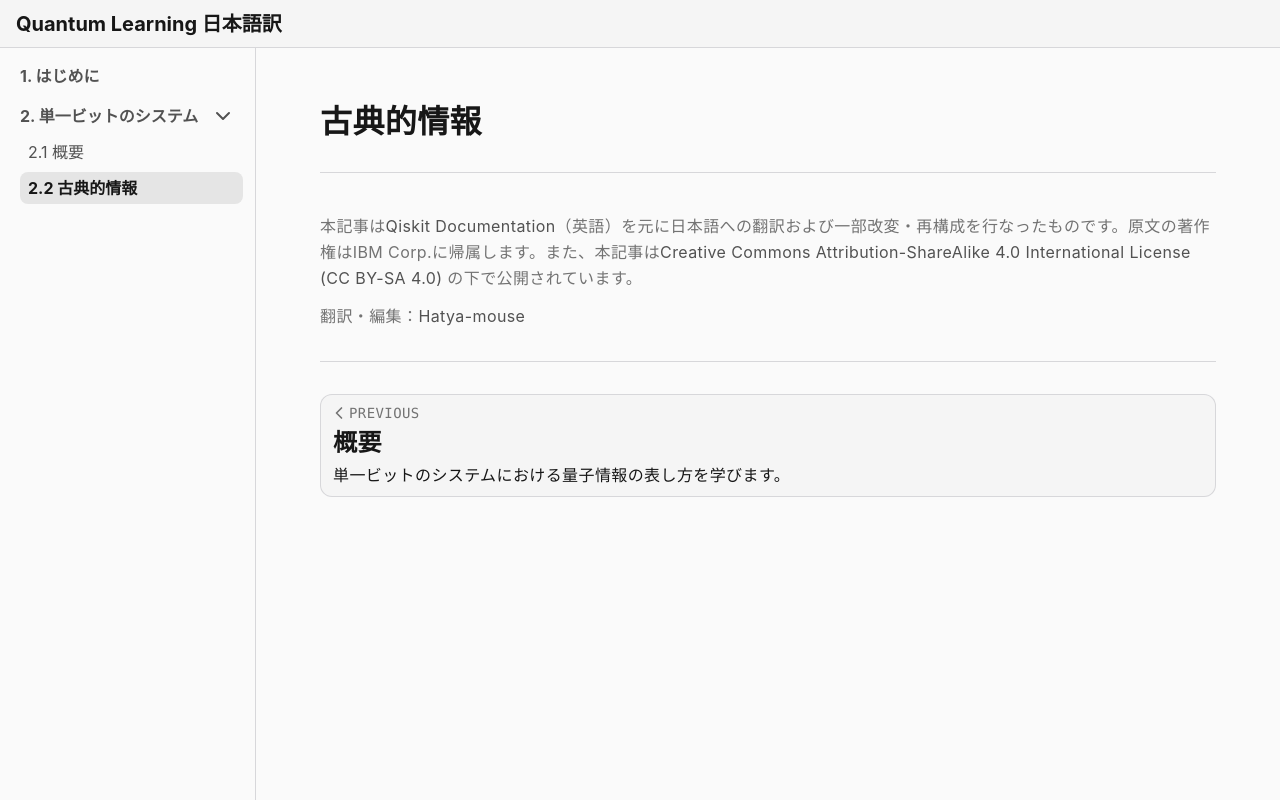
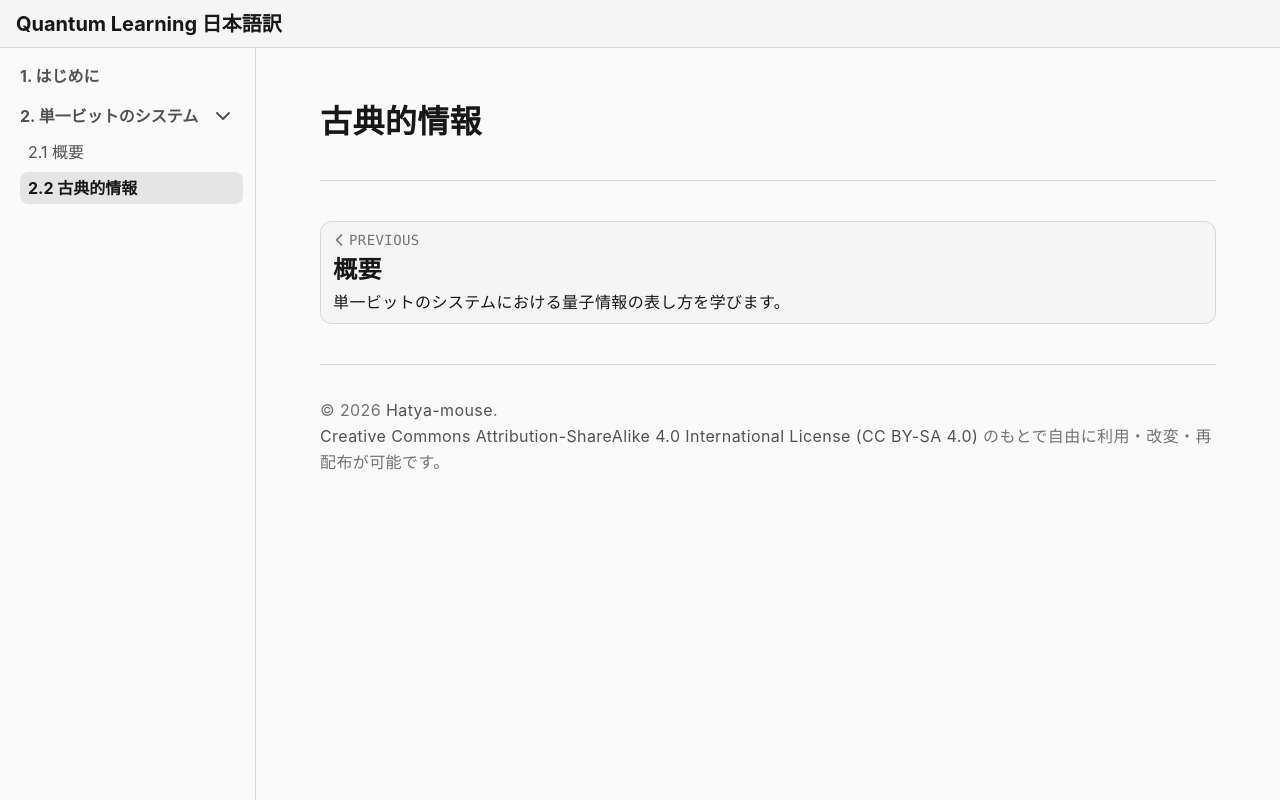
Before and after one commit to hatya-mouse/hatya.dev, a Next.js app: page /quantum-ja/basics-of-quantum-info/single-systems/classical-info in a window 1280 px wide. Built offline with nearby package versions, Linux system fonts and the light colour scheme.

Commit message:
feat: show credits in dyanamic page

```diff
--- a/src/app/quantum-ja/[...slug]/page.tsx
+++ b/src/app/quantum-ja/[...slug]/page.tsx
@@ -2,6 +2,7 @@ import { notFound } from "next/navigation";
 import LinkCardGroup from "@/components/quantum-ja/LinkCardGroup";
 import LinkCard from "@/components/quantum-ja/LinkCard";
 import { getNavigationPagination } from "@/utils/quantum-ja/docOrder";
+import QuantumCredit from "@/components/quantum-ja/QuantumCredit";
 
 interface PageProps {
     params: Promise<{ slug?: string[] }>;
@@ -23,6 +24,7 @@ export default async function QuantumDynamicPage({ params }: PageProps) {
 
     let MDXContent;
     let menuContents;
+    let isTranslation;
 
     try {
         const [mdxModule, menuModule] = await Promise.all([
@@ -32,6 +34,7 @@ export default async function QuantumDynamicPage({ params }: PageProps) {
 
         MDXContent = mdxModule.default;
         menuContents = menuModule.menuContents;
+        isTranslation = mdxModule.metadata?.isTranslation ?? false;
     } catch (error) {
         console.error("Failed to load mdx or menu config:", error);
         notFound();
@@ -82,10 +85,10 @@ export default async function QuantumDynamicPage({ params }: PageProps) {
     }
 
     return (
-        <article className="prose dark:prose-invert max-w-none w-full">
+        <article className="max-w-none w-full flex flex-col gap-4">
             <MDXContent />
 
-            <hr className="my-8 border-(--border)" />
+            <hr className="my-4" />
 
             <LinkCardGroup>
                 {previous && (
@@ -105,6 +108,10 @@ export default async function QuantumDynamicPage({ params }: PageProps) {
                     />
                 )}
             </LinkCardGroup>
+
+            <hr className="my-4" />
+
+            <QuantumCredit notTranslated={isTranslation ?? false} />
         </article>
     );
 }
--- a/src/components/quantum-ja/QuantumCredit.tsx
+++ b/src/components/quantum-ja/QuantumCredit.tsx
@@ -7,7 +7,6 @@ export default function QuantumCredit({
 }) {
     return (
         <div className="text-neutral-500">
-            <hr className="mt-6 mb-10" />
             {notTranslated ? (
                 <div>
                     <p>
--- a/src/contents/quantum-ja/basics-of-quantum-info/intro.mdx
+++ b/src/contents/quantum-ja/basics-of-quantum-info/intro.mdx
@@ -1,10 +1,7 @@
-import QuantumCredit from "@/components/quantum-ja/QuantumCredit";
-import LinkCardGroup from "@/components/quantum-ja/LinkCardGroup";
-import LinkCard from "@/components/quantum-ja/LinkCard";
-
 export const metadata = {
     title: "量子情報の入門",
     description: "量子コンピュータにおけるデータの表し方や古典ビットとの相違点、量子ビットの状態について学びます。",
+    isTranslation: true,
 };
 
 # はじめに
@@ -42,5 +39,3 @@ export const metadata = {
 
 「量子情報の基礎」のバッジを獲得するには、試験に合格する必要があります。
 テストに合格すると、Credlyによってバッジを獲得したことが通知されます。
-
-<QuantumCredit />
--- a/src/contents/quantum-ja/basics-of-quantum-info/single-systems/classical-info.mdx
+++ b/src/contents/quantum-ja/basics-of-quantum-info/single-systems/classical-info.mdx
@@ -5,8 +5,7 @@ import LinkCard from "@/components/quantum-ja/LinkCard";
 export const metadata = {
     title: "古典的情報",
     description: "量子情報の基礎を学ぶ前に、まず古典的情報の特徴を整理します。",
+    isTranslation: true,
 };
 
 # 古典的情報
-
-<QuantumCredit />
--- a/src/contents/quantum-ja/basics-of-quantum-info/single-systems/overview.mdx
+++ b/src/contents/quantum-ja/basics-of-quantum-info/single-systems/overview.mdx
@@ -1,10 +1,7 @@
-import QuantumCredit from "@/components/quantum-ja/QuantumCredit";
-import LinkCardGroup from "@/components/quantum-ja/LinkCardGroup";
-import LinkCard from "@/components/quantum-ja/LinkCard";
-
 export const metadata = {
     title: "単一ビットのシステム",
     description: "単一ビットのシステムにおける量子情報の表し方を学びます。",
+    isTranslation: true,
 };
 
 # 概要
@@ -14,5 +11,3 @@ export const metadata = {
 
 この章では、単一ビットのシステムという比較的単純な状態に焦点を絞って説明していきます。
 この次の章では、この章で学んだことを踏まえてこれを複数ビットのシステムにも拡張していきます。
-
-<QuantumCredit />
```
